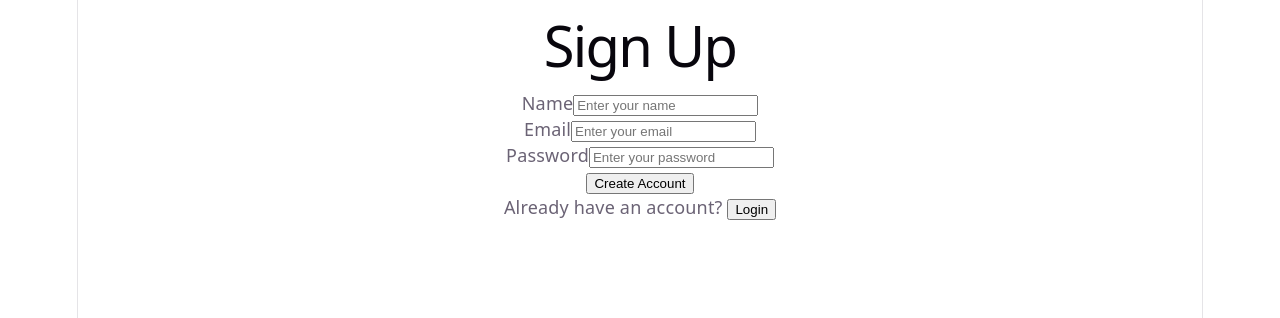
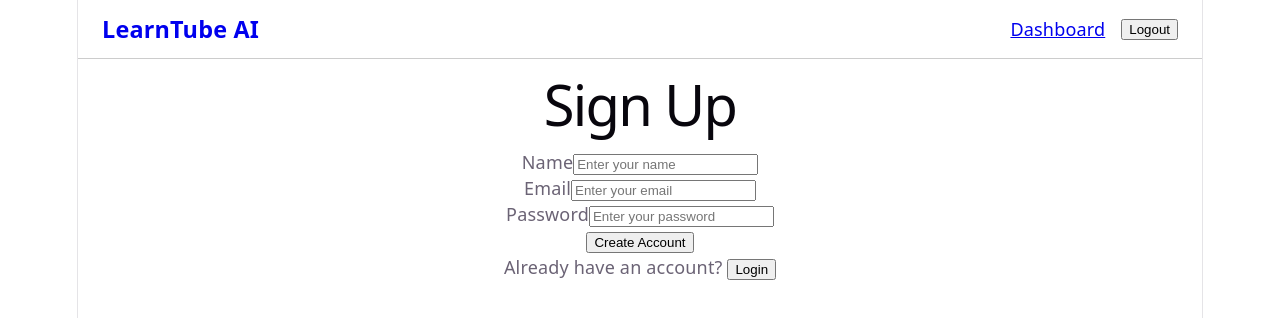
Before and after one commit to Akshayagunda1105/LearnTube-AI, a React app in the folder frontend/: page /signup in a window 1280 px wide. Shown: the top 318 px of the page. Built offline with nearby package versions, Linux system fonts and the light colour scheme; sample sign-in values are in the browser's storage; the HTML template or start-up script is replaced by a standard one.

Commit message:
Add navigation and protected routes

```diff
--- a/frontend/src/App.jsx
+++ b/frontend/src/App.jsx
@@ -1,3 +1,4 @@
+
 import { BrowserRouter, Routes, Route } from "react-router-dom";
 
 import Home from "./pages/Home";
@@ -5,10 +6,14 @@ import Login from "./pages/Login";
 import Signup from "./pages/Signup";
 import Dashboard from "./pages/Dashboard";
 import StudySession from "./pages/StudySession";
+import ProtectedRoute from "./components/ProtectedRoute";
+import Navbar from "./components/Navbar";
 
 function App() {
   return (
     <BrowserRouter>
+      <Navbar />
+
       <Routes>
         <Route path="/" element={<Home />} />
 
@@ -16,12 +21,14 @@ function App() {
 
         <Route path="/signup" element={<Signup />} />
 
-        <Route path="/dashboard" element={<Dashboard />} />
+        <Route element={<ProtectedRoute />}>
+          <Route path="/dashboard" element={<Dashboard />} />
 
-        <Route
-          path="/study/:sessionId"
-          element={<StudySession />}
-        />
+          <Route
+            path="/study/:sessionId"
+            element={<StudySession />}
+          />
+        </Route>
       </Routes>
     </BrowserRouter>
   );
--- /dev/null
+++ b/frontend/src/components/Navbar.jsx
@@ -0,0 +1,64 @@
+
+import { Link, useNavigate } from "react-router-dom";
+
+function Navbar() {
+  const navigate = useNavigate();
+  const token = localStorage.getItem("access_token");
+
+  const handleLogout = () => {
+    localStorage.removeItem("access_token");
+    localStorage.removeItem("user");
+
+    navigate("/login", { replace: true });
+  };
+
+  return (
+    <nav
+      style={{
+        display: "flex",
+        justifyContent: "space-between",
+        alignItems: "center",
+        padding: "16px 24px",
+        borderBottom: "1px solid #ccc",
+        gap: "16px",
+        flexWrap: "wrap",
+      }}
+    >
+      <Link
+        to={token ? "/dashboard" : "/"}
+        style={{
+          fontSize: "1.3rem",
+          fontWeight: "bold",
+          textDecoration: "none",
+        }}
+      >
+        LearnTube AI
+      </Link>
+
+      <div
+        style={{
+          display: "flex",
+          alignItems: "center",
+          gap: "16px",
+        }}
+      >
+        {token ? (
+          <>
+            <Link to="/dashboard">Dashboard</Link>
+
+            <button type="button" onClick={handleLogout}>
+              Logout
+            </button>
+          </>
+        ) : (
+          <>
+            <Link to="/login">Login</Link>
+            <Link to="/signup">Sign Up</Link>
+          </>
+        )}
+      </div>
+    </nav>
+  );
+}
+
+export default Navbar;
--- /dev/null
+++ b/frontend/src/components/ProtectedRoute.jsx
@@ -0,0 +1,14 @@
+
+import { Navigate, Outlet } from "react-router-dom";
+
+function ProtectedRoute() {
+  const token = localStorage.getItem("access_token");
+
+  if (!token) {
+    return <Navigate to="/login" replace />;
+  }
+
+  return <Outlet />;
+}
+
+export default ProtectedRoute;
```
